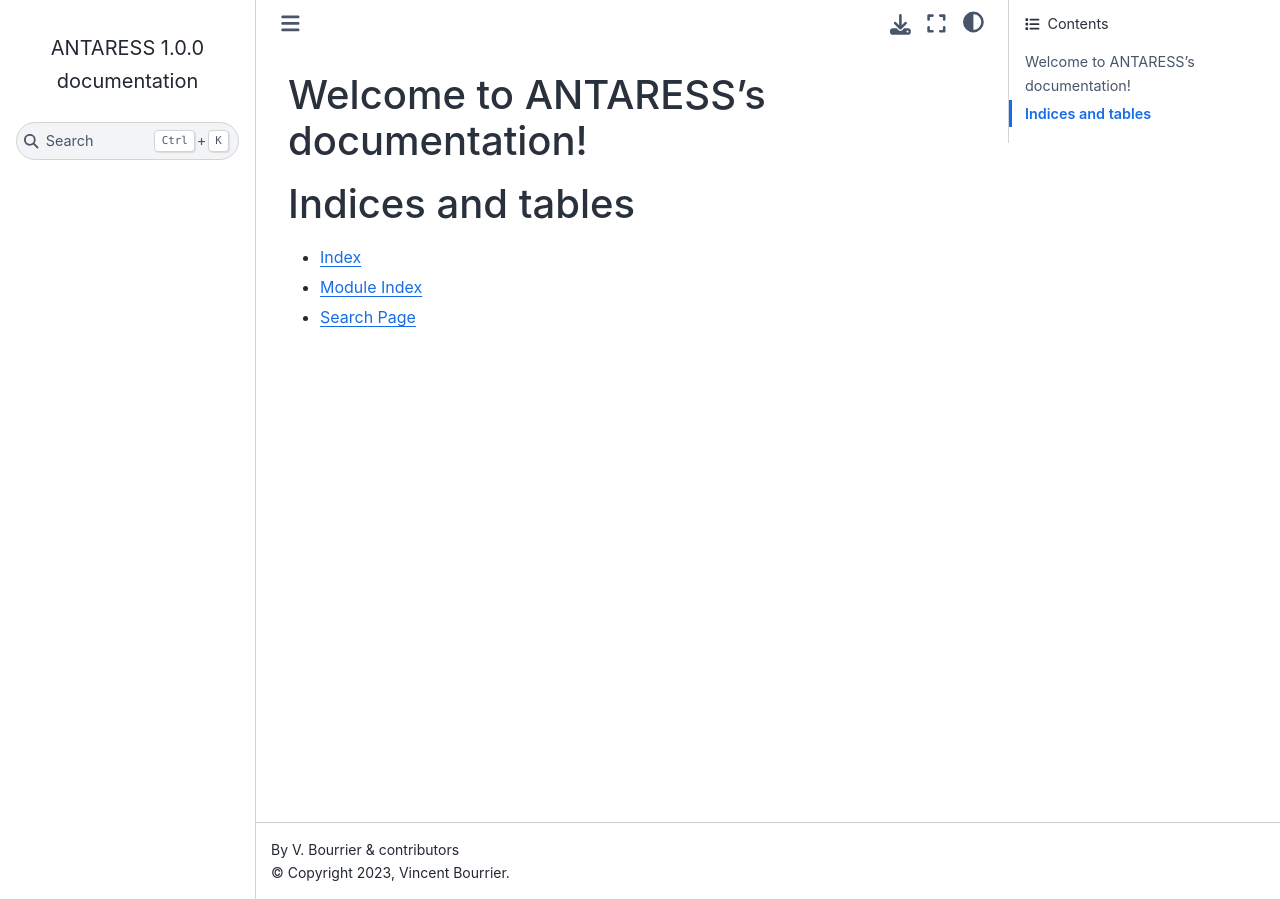
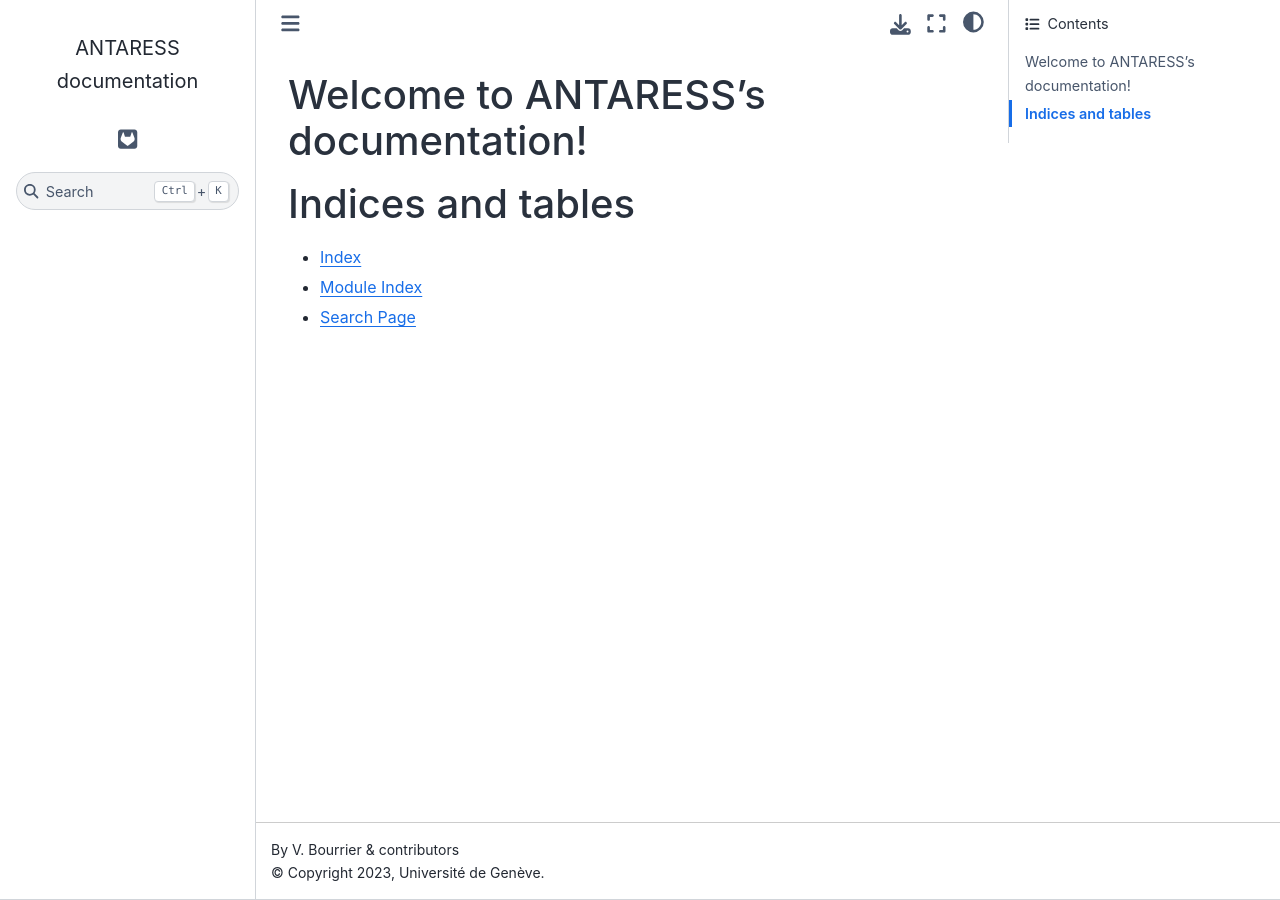
Before and after one commit to wangxianyu7/ANTARESS, a Sphinx documentation site: the page built from Docs/source/index.rst, in a window 1280 px wide. Built offline with Sphinx 7.4.7 and the Sphinx Book theme 1.1.4, drawn with Linux system fonts in a browser that asks for light colours; pages that are not in the unit, such as notebooks, are missing from menus.

Commit message:
Update conf.py

```diff
--- a/Docs/source/conf.py
+++ b/Docs/source/conf.py
@@ -5,11 +5,6 @@
 # https://www.sphinx-doc.org/en/master/usage/configuration.html
 
 # -- Path setup --------------------------------------------------------------
-
-# If extensions (or modules to document with autodoc) are in another directory,
-# add these directories to sys.path here. If the directory is relative to the
-# documentation root, use os.path.abspath to make it absolute, like shown here.
-#
 import os
 import sys
 import glob
@@ -26,14 +21,9 @@ else:
 		sys.path.insert(0, os.path.abspath(code_dir))
 
 # -- Project information -----------------------------------------------------
-
 project = 'ANTARESS'
-copyright = '2023, Vincent Bourrier'
+copyright = '2023, Université de Genève'
 author = 'V. Bourrier & contributors'
-
-# The full version, including alpha/beta/rc tags
-release = '1.0.0'
-
 
 # -- General configuration ---------------------------------------------------
 
@@ -62,7 +52,6 @@ exclude_patterns = []
 
 # The theme to use for HTML and HTML Help pages.  See the documentation for
 # a list of builtin themes.
-#
 html_theme = 'alabaster'
 
 # Add any paths that contain custom static files (such as style sheets) here,
@@ -88,12 +77,4 @@ html_theme = "sphinx_book_theme"
 html_copy_source = True
 html_show_sourcelink = True
 html_sourcelink_suffix = ""
-#html_theme_options = {
- #   "path_to_docs": "docs",
-  #  "repository_url": repository_url,
-   # "repository_branch": repository_branch,
-    #"use_edit_page_button": False,
-#    "use_issues_button": False,
- #   "use_repository_button": False,
- #   "use_download_button": False,
-#}
+html_theme_options = {'gitlab_url': 'https://gitlab.unige.ch/bourriev/antaress'}
```
